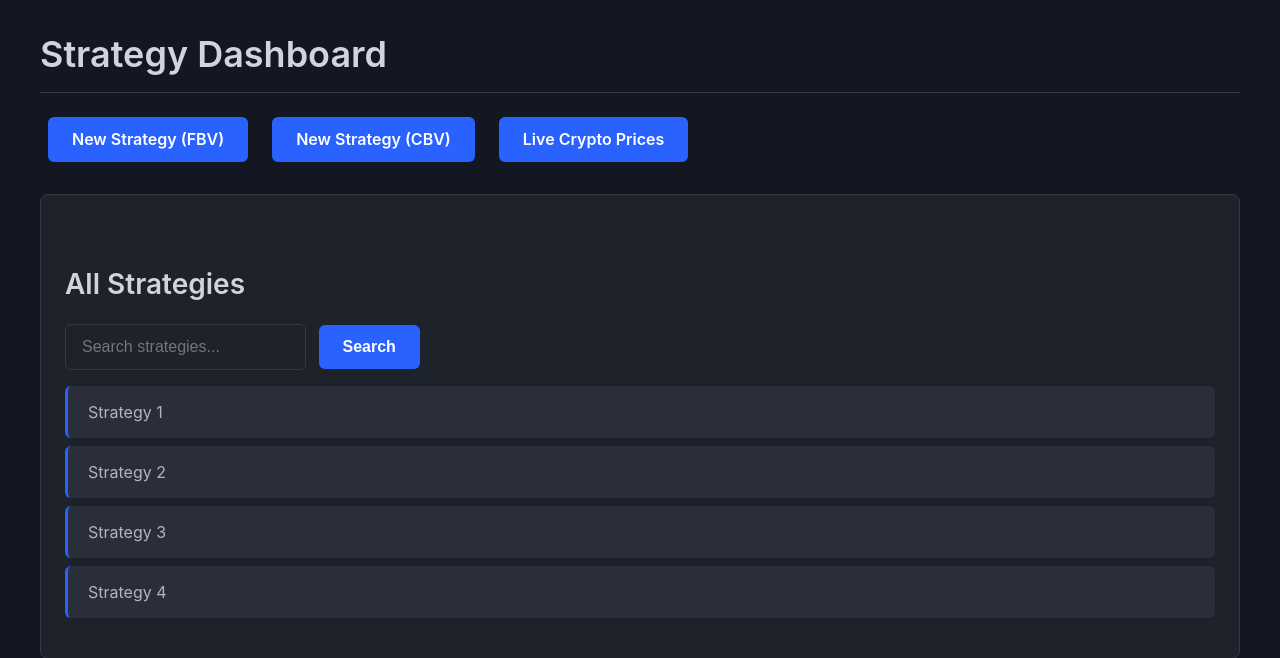
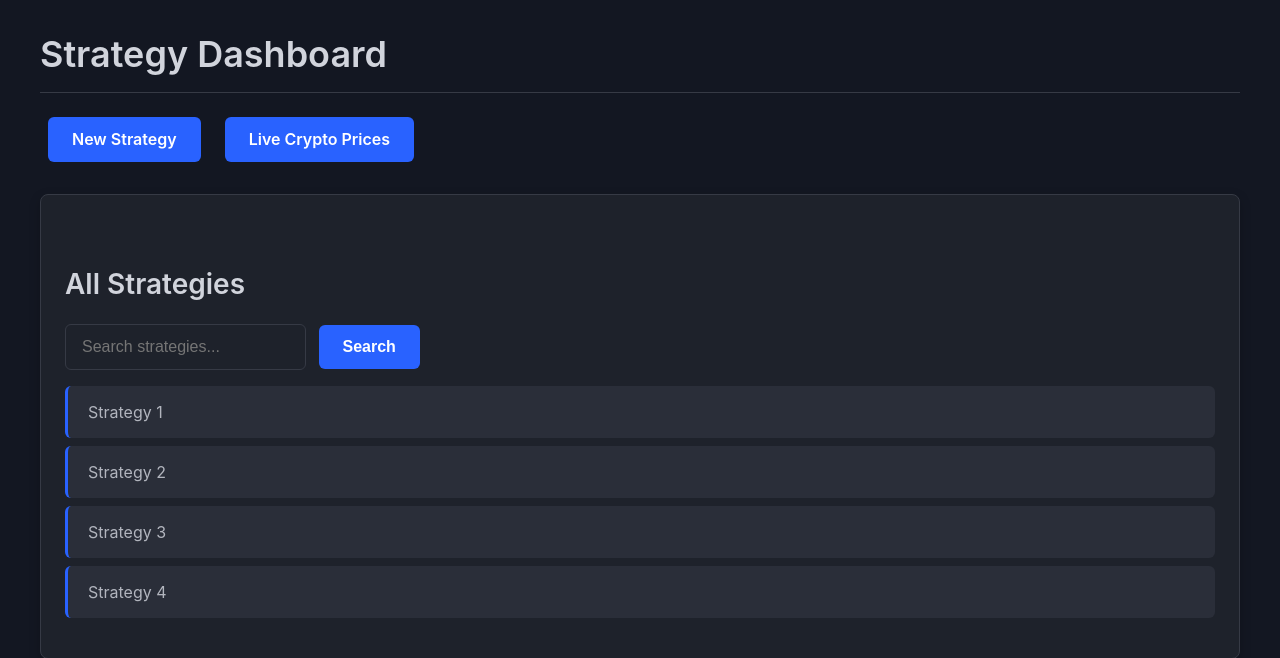
Before and after one commit to justinw2274/Assignment_Project_justin_jjward2, a Django app: page /strategies/generic/ in a window 1280 px wide. Shown: the part 121-779 px from the top of the page. Run offline with Django 5.2, Linux system fonts and the light colour scheme; a user stored in the database is signed in; data comes from the database, SQL or seed files in the repository; both versions use the stored data as it was after the commit.

Commit message:
Removed extra New Strategy button from previous demo

```diff
--- a/paper_trader/templates/paper_trader/strategy_list_generic.html
+++ b/paper_trader/templates/paper_trader/strategy_list_generic.html
@@ -6,8 +6,7 @@
     <h1>Strategy Dashboard</h1>
 
     <div style="margin-bottom: 2rem; display: flex; gap: 1rem;">
-        <a href="{% url 'paper_trader:strategy_create_fbv' %}" class="btn">New Strategy (FBV)</a>
-        <a href="{% url 'paper_trader:strategy_create_cbv' %}" class="btn">New Strategy (CBV)</a>
+        <a href="{% url 'paper_trader:strategy_create_fbv' %}" class="btn">New Strategy</a>
         <a href="{% url 'paper_trader:crypto_prices' %}" class="btn">Live Crypto Prices</a>
     </div>
 
--- a/paper_trader/urls.py
+++ b/paper_trader/urls.py
@@ -9,7 +9,7 @@ urlpatterns = [
 
     path('strategies/generic/', views.StrategyListGenericView.as_view(), name='strategy_list_generic'),
     path('strategies/new/fbv/', views.strategy_create_fbv, name='strategy_create_fbv'),
-    path('strategies/new/cbv/', views.StrategyCreateCBV.as_view(), name='strategy_create_cbv'),
+    #path('strategies/new/cbv/', views.StrategyCreateCBV.as_view(), name='strategy_create_cbv'),
 
     path('reports/', views.reports_view, name='reports'),
     path('export/csv/', views.export_strategies_csv, name='export_csv'),
--- a/paper_trader/views.py
+++ b/paper_trader/views.py
@@ -112,16 +112,16 @@ def strategy_create_fbv(request):
         'view_type': 'Function-Based View'
     })
 
-class StrategyCreateCBV(LoginRequiredMixin, CreateView):
-    model = Strategy
-    form_class = StrategyForm
-    template_name = 'paper_trader/strategy_form_cbv.html'
-    success_url = reverse_lazy('paper_trader:strategy_list_generic')
-
-    def get_context_data(self, **kwargs):
-        context = super().get_context_data(**kwargs)
-        context['view_type'] = 'Class-Based View'
-        return context
+# class StrategyCreateCBV(LoginRequiredMixin, CreateView):
+#     model = Strategy
+#     form_class = StrategyForm
+#     template_name = 'paper_trader/strategy_form_cbv.html'
+#     success_url = reverse_lazy('paper_trader:strategy_list_generic')
+#
+#     def get_context_data(self, **kwargs):
+#         context = super().get_context_data(**kwargs)
+#         context['view_type'] = 'Class-Based View'
+#         return context
 
 
 @login_required
```
Also changed, not shown: data/db.sqlite3.
